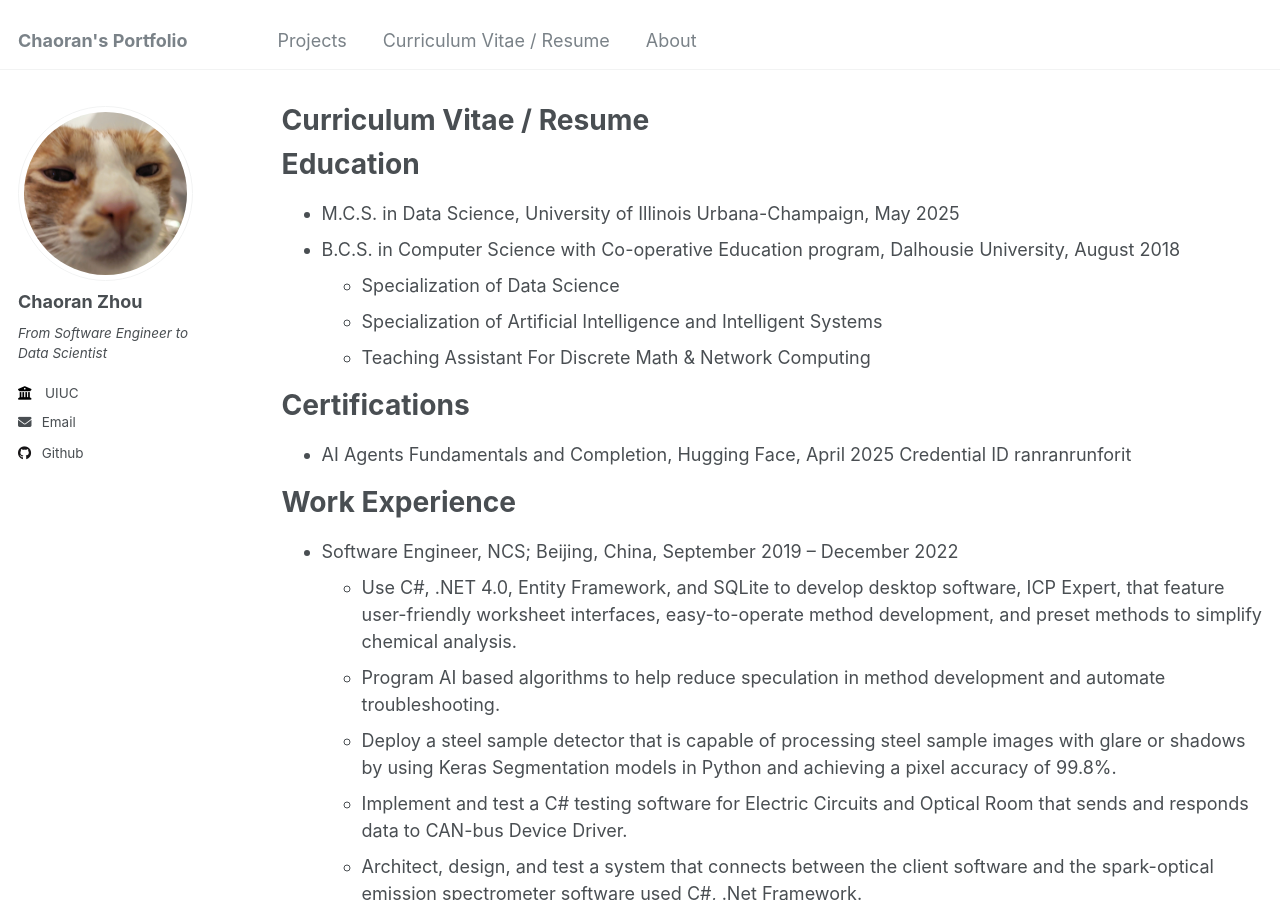
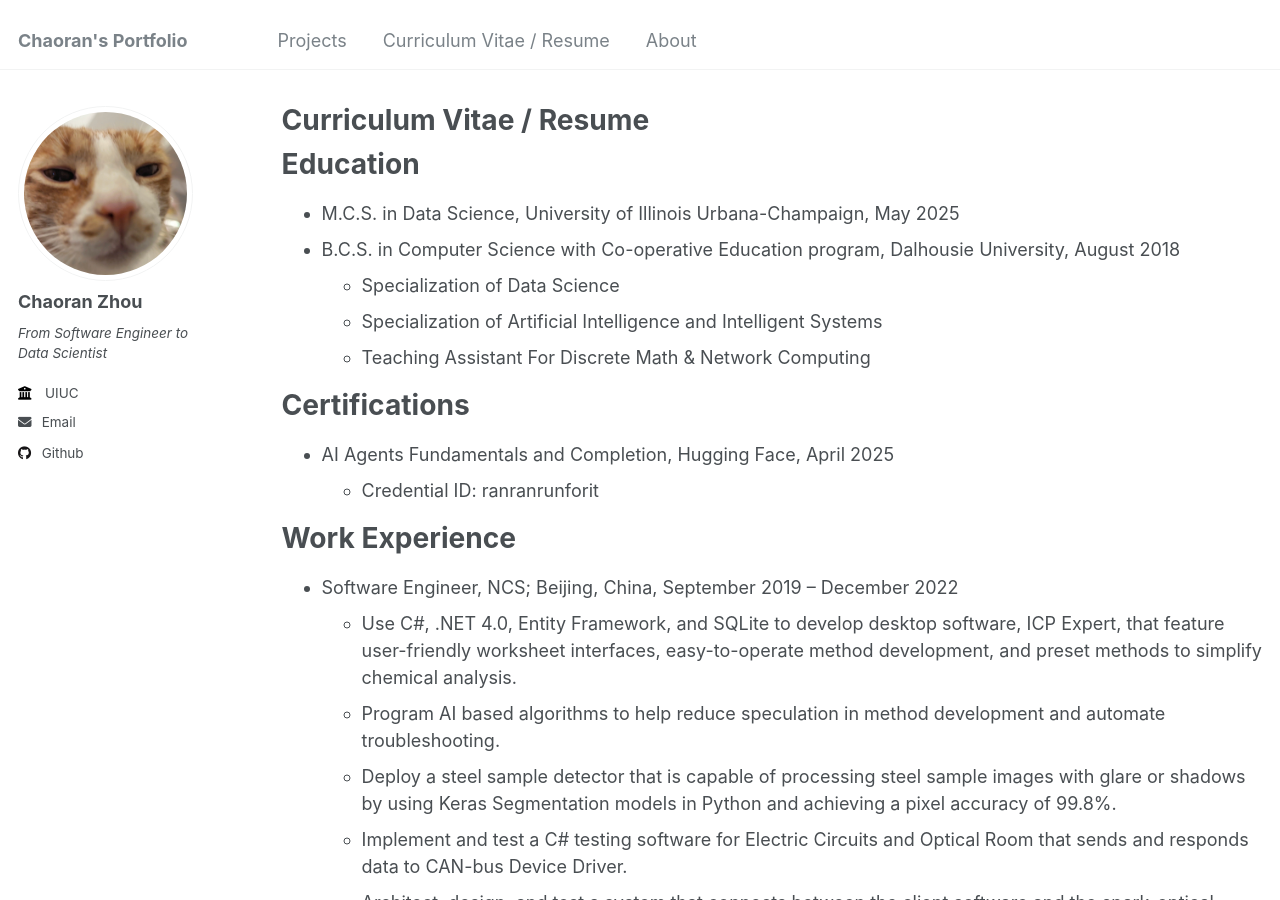
Before and after one commit to ranranrunforit/ranranrunforit.github.io, a Jekyll site: the page built from _pages/cv.md, in a window 1280 px wide and 900 px high. Built offline with Jekyll 4.4.1, drawn with Linux system fonts in a browser that asks for light colours.

Commit message:
Update cv.md

```diff
--- a/_pages/cv.md
+++ b/_pages/cv.md
@@ -22,7 +22,7 @@ Education
 Certifications
 ======
 * AI Agents Fundamentals and Completion, Hugging Face, April 2025
-Credential ID ranranrunforit
+  * Credential ID: ranranrunforit
 
 
 Work Experience
```
